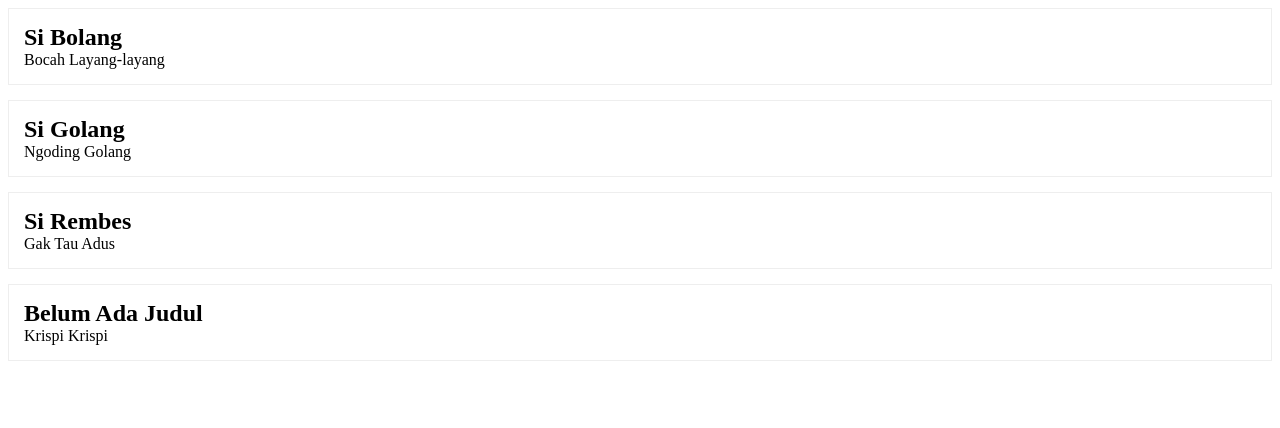
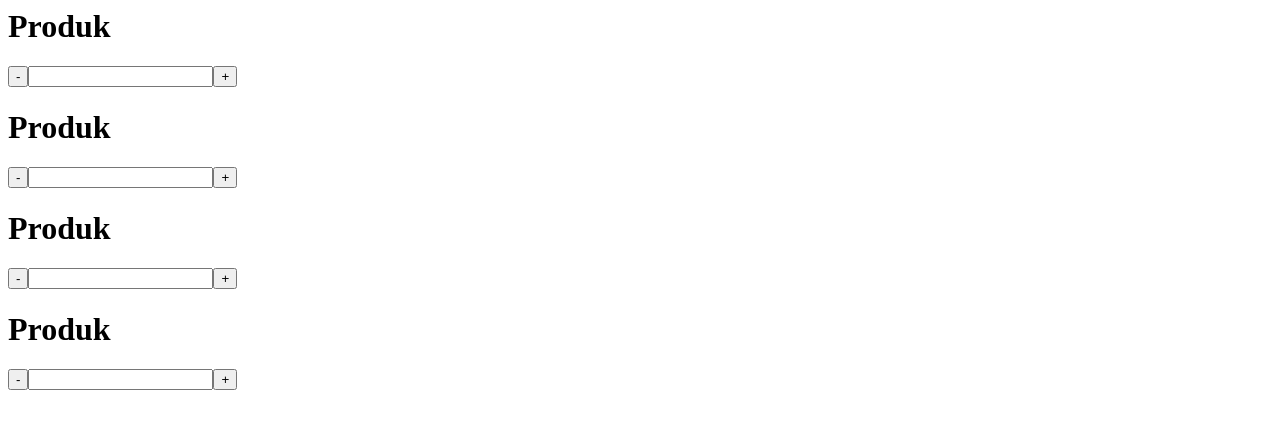
Before and after one commit to kodingankeren/react-project, a React (Create React App) app: page / in a window 1280 px wide. Shown: the top 428 px of the page. Built offline with nearby package versions, Linux system fonts and the light colour scheme.

Commit message:
1 file modified, 2 added

```diff
--- a/src/container/Home/Home.jsx
+++ b/src/container/Home/Home.jsx
@@ -1,14 +1,14 @@
 import React, { Component } from 'react';
 import './Home.css';
-import BlogList from '../../component/BlogList/BlogList';
+import Produk from '../../container/Produk/Produk';
 class Home extends Component {
   render() {
     return (
       <main>
-        <BlogList judul="Si Bolang" deskripsi="Bocah Layang-layang" />
-        <BlogList judul="Si Golang" deskripsi="Ngoding Golang" />
-        <BlogList judul="Si Rembes" deskripsi=" Gak Tau Adus" />
-        <BlogList />
+        <Produk judul="Si Bolang" deskripsi="Bocah Layang-layang" />
+        <Produk judul="Si Golang" deskripsi="Ngoding Golang" />
+        <Produk judul="Si Rembes" deskripsi=" Gak Tau Adus" />
+        <Produk />
       </main>
     );
   }
--- /dev/null
+++ b/src/container/Produk/Produk.jsx
@@ -0,0 +1,16 @@
+import React, { Component, Fragment } from 'react';
+import './Produk.css';
+class Produk extends Component {
+  render() {
+    return (
+      <Fragment>
+        <h1>Produk</h1>
+        <button>-</button>
+        <input type="text" />
+        <button>+</button>
+      </Fragment>
+    );
+  }
+}
+
+export default Produk;
```
Also changed, not shown: src/container/Produk/Produk.css (added).
